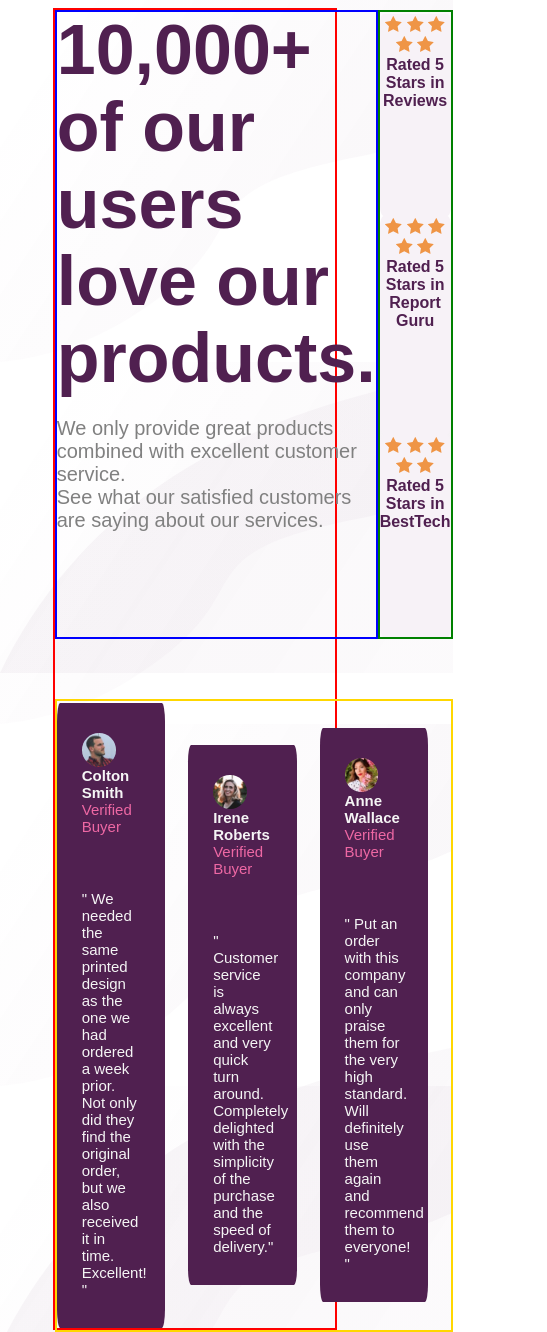
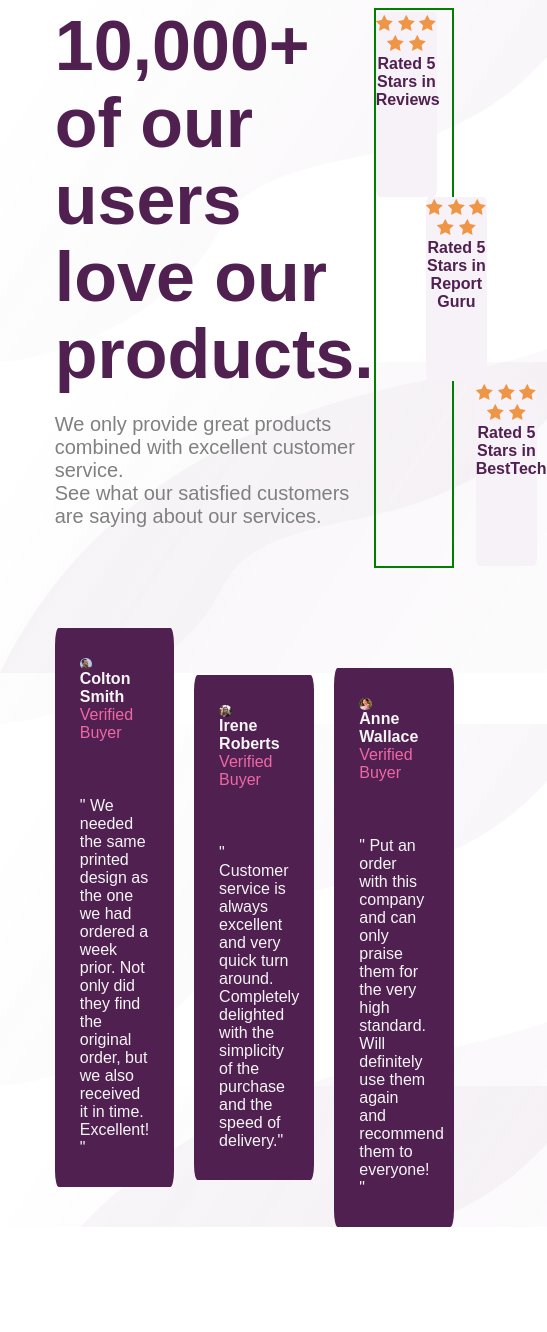
Before and after one commit to RobertK1229/Helium_challenge, a plain HTML site: page Index.html in a window 390 px wide. Shown: the whole page, 547 px wide, since content can reach past the window. After the commit the page ends 1227 px from the top, so only its background shows below. Drawn offline with Linux system fonts and the light colour scheme.

Commit message:
1. changed right-content to a grid from a flexbox 2. renamed Rating-grid to "Rating" 3. made verified reviews offset vertically 4. adjusted height of bottom content container 5. changed some px values to em values to favor responsiveness 6. changed some vh values to percentages 7. removed borders from containers

```diff
--- a/Index.html
+++ b/Index.html
@@ -11,7 +11,7 @@
 <div class="Content-grid">
     <!--top half of the content grid-->
     <div class="Top-content">
-        <div id="left" style="border: 2px solid blue">
+        <div id="left">
             <header id="hook">10,000+ of our<br> users love our<br> products.</header>
             <p style="color: gray; font-weight: 500"> We only provide great products combined with excellent customer
                 service.<br> See what our satisfied customers are saying about our services.</p>
@@ -19,7 +19,7 @@
 
         <!--Left and right components for the top half of the content grid-->
         <div id="right-content" style="font-weight: 700; color: #502050; border: 2px solid green">
-            <div class="Rating-grid">
+            <div class="Rating">
             <span>
                 <img src="Images/icon-star.svg" alt="star">
                 <img src="Images/icon-star.svg" alt="star">
@@ -29,7 +29,7 @@
             </span>
                 Rated 5 Stars in Reviews
             </div>
-            <div class="Rating-grid">
+            <div class="Rating">
             <span>
                 <img src="Images/icon-star.svg" alt="star">
                 <img src="Images/icon-star.svg" alt="star">
@@ -39,7 +39,7 @@
             </span>
                 Rated 5 Stars in Report Guru
             </div>
-            <div class="Rating-grid">
+            <div class="Rating">
             <span>
                 <img src="Images/icon-star.svg" alt="star">
                 <img src="Images/icon-star.svg" alt="star">
@@ -52,13 +52,14 @@
         </div>
     </div>
 
-    <!--bottom half of the content grid-->
-    <div class="Bottom-content" style="border: 2px solid gold">
-        <!--Verified user reviews-->
+    <!--bottom half of the content grid (parent)-->
+    <div class="Bottom-content">
+        <!--Verified user reviews (child)-->
         <div class="Verified-review">
             <header>
                 <img class="Portrait" src="Images/image-colton.jpg" alt="User Img">
-                <span class="User-name">Colton Smith<br></span> <span style="color: hsl(333, 80%, 67%)">Verified Buyer</span>
+                <span class="User-name">Colton Smith<br></span> <span
+                    style="color: hsl(333, 80%, 67%)">Verified Buyer</span>
             </header>
             <span class="Review-content">" We needed the same printed design as the one we had ordered a week prior. Not only did they find the
                 original order, but we also received it in time. Excellent! "</span>
@@ -66,7 +67,8 @@
         <div class="Verified-review">
             <header>
                 <img class="Portrait" src="Images/image-irene.jpg" alt="User Img">
-                <span class="User-name">Irene Roberts<br></span> <span style="color: hsl(333, 80%, 67%)">Verified Buyer</span>
+                <span class="User-name">Irene Roberts<br></span> <span
+                    style="color: hsl(333, 80%, 67%)">Verified Buyer</span>
             </header>
             <span class="Review-content">" Customer service is always excellent and very quick turn around. Completely delighted with the
                 simplicity of the purchase and the speed of delivery."</span>
@@ -74,7 +76,8 @@
         <div class="Verified-review">
             <header>
                 <img class="Portrait" src="Images/image-anne.jpg" alt="User Img">
-                <span class="User-name">Anne Wallace<br></span> <span style="color: hsl(333, 80%, 67%)">Verified Buyer</span>
+                <span class="User-name">Anne Wallace<br></span> <span
+                    style="color: hsl(333, 80%, 67%)">Verified Buyer</span>
             </header>
             <span class="Review-content">" Put an order with this company and can only praise them for the very high standard. Will definitely use
                 them again and recommend them to everyone! "</span>
--- a/Style.sass
+++ b/Style.sass
@@ -1,7 +1,3 @@
-@media screen and (max-width: 1440px)
-  .review
-    width: 100%
-
 body
   background: url("Images/Page_background/bg-pattern-bottom-desktop.svg"), url("Images/Page_background/bg-pattern-top-desktop.svg")
   font-family: Spartan, sans-serif
@@ -10,12 +6,19 @@ body
   justify-content: center
   align-items: center
 
+@media screen and (max-width: 375px)
+  .body
+    width: 100%
+
+@media screen and (min-width: 1440px)
+  .body
+    width: 100%
+
 .Content-grid
   display: grid
   grid-template-rows: 1fr 1fr
   grid-gap: 60px
   max-width: 75%
-  border: 2px red solid
 
 //This is for the top half of the content that is seen on the grid
 .Top-content
@@ -32,40 +35,52 @@ body
   font-size: 70px
 
 #right-content
-  display: flex
-  flex-wrap: wrap
+  display: grid
+  grid-template-rows: 1fr 1fr 1fr
   padding: 3% 0 0 0
-  justify-content: space-between
+  //justify-content: space-between
 
-#right-content > div
+.Rating
   background: hsl(300, 24%, 96%)
-  padding: 3% 0 3% 0
+  padding: 3% 0 0 0
   text-align: center
   display: inline-block
-  min-width: 80%
+  max-width: 80%
   border-radius: 5%
 
-.Rating-grid
-  display: grid
-  grid-template-columns: 30px 30px 30px 30px 30px auto
+.Rating:nth-of-type(even)
+  left: 50px
+  position: relative
+
+.Rating:nth-child(3)
+  left: 100px
+  position: relative
 
 //This is for the bottom half of the content that is seen on the grid
 .Bottom-content
   display: grid
   grid-template-columns: 1fr 1fr 1fr
-  grid-gap: 0.5px
-  height: 100%
+  height: 90%
+  grid-gap: 20px
   align-items: center
 
 .Verified-review
   background: hsl(300, 43%, 22%)
   display: inline-block
-  font-size: 15px
+  font-size: 1em
   padding: 30px 25px 30px 25px
-  max-width: 15vw
+  max-width: 18vw
   height: auto
   color: whitesmoke
   border-radius: 3%
+
+.Verified-review:nth-of-type(even)
+  top: 20px
+  position: relative
+
+.Verified-review:nth-child(3)
+  top: 40px
+  position: relative
 
 .User-name
   font-weight: 700
@@ -78,6 +93,6 @@ body
   vertical-align: middle
   float: left
   margin-right: 2rem
-  max-width: 4vh
+  max-width: 18%
   height: auto
   border-radius: 50%
```
Also changed, not shown: Style.css, 1 other file.
